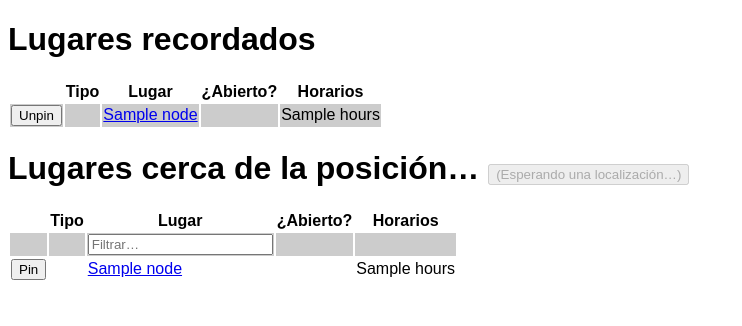
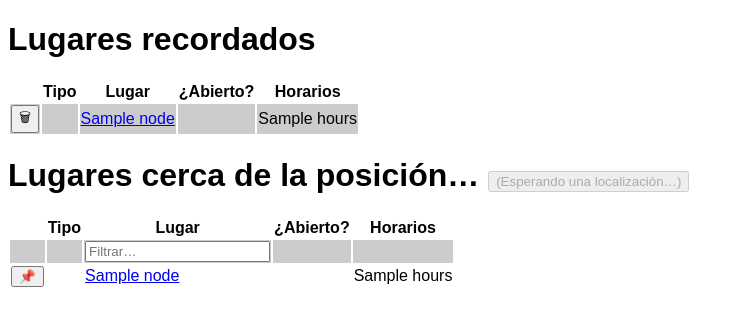
Before and after one commit to daniel-callejas-sevilla/CuandoAbre, a Flask app: template templates/tabla.html in a window 1280 px wide. Shown: the top 326 px of the page, without its empty margins (0-742 px from the left). Run offline with Flask 2, Linux system fonts and the light colour scheme; the template is opened without the code that fills it: most values are stand-ins (such as "Sample title", 1, 10 or a date in 2020).

Commit message:
Graphical pins instead of text

```diff
--- a/templates/tabla.html
+++ b/templates/tabla.html
@@ -128,7 +128,7 @@ function unpinNode(id) {
 </tr>
 {% for node in pinned %}
  <tr>
-  <td><button onclick="unpinNode({{ node.id }}); this.parentElement.parentElement.remove();">Unpin</button></td>
+  <td><button onclick="unpinNode({{ node.id }}); this.parentElement.parentElement.remove();">🗑</button></td>
   <td>{{ typeNames[node.type]|safe }}</td>
   <td><a href="{{ node.url }}">{{ node.name|default('(nodo sin nombre)') }}</a></td>
   <td>{{ opening_state[node.open]|safe }}</td>
@@ -136,7 +136,7 @@ function unpinNode(id) {
  </tr>
 {% else %}
   <tr><td colspan='5'><em>Ningún lugar fijado. Utiliza el botón
-  <button>Pin</button> para fijar lugares.</td></tr>
+  <button>📌</button> para fijar lugares.</td></tr>
 {% endfor %}
 </table>
 
@@ -162,7 +162,7 @@ posición actual" onclick="reloadAt(loc);">(Esperando una localización…)</but
 </tr>
 {% for node in nodes %}
  <tr>
-  <td><button onclick="pinNode({{ node.id }});">Pin</button></td>
+  <td><button onclick="pinNode({{ node.id }});">📌</button></td>
   <td>{{ typeNames[node.type]|safe }}</td>
   <td><a href="{{ node.url }}">{{ node.name|default('(nodo sin nombre)') }}</a></td>
   <td>{{ opening_state[node.open]|safe }}</td>
```
